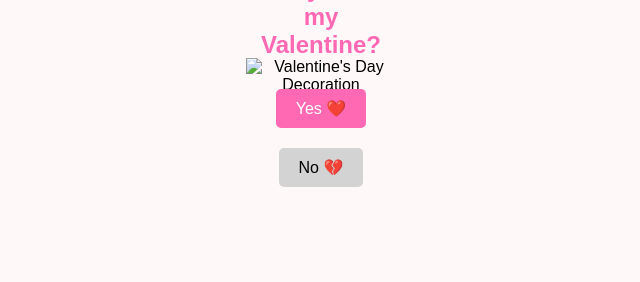
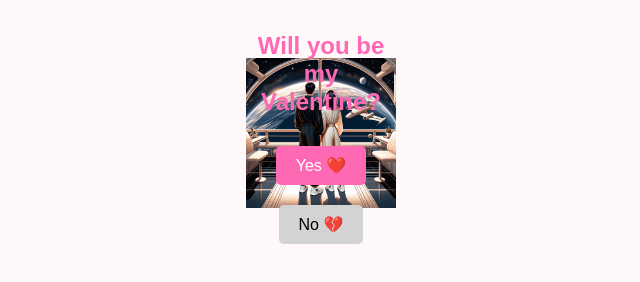
Before and after one commit to bbabecht/BabePaii.github.io, a plain HTML site: page index.html in a window 1280 px wide. Shown: the whole page, without its empty margins (319-959 px from the left). Drawn offline with Linux system fonts and the light colour scheme.

Commit message:
Add files via upload

```diff
--- a/index.html
+++ b/index.html
@@ -53,7 +53,7 @@
 <body>
 
 <div class="valentines-decoration">
-    <img src="YOUR_IMAGE_URL_HERE" alt="Valentine's Day Decoration">
+    <img src="DALL·E 2024-02-13 17.09.39 - Design a romantic scene of the same couple standing on the observation deck of a space station, overlooking a distant planet. The man's outfit is a sl.webp" alt="Valentine's Day Decoration">
     <!-- Repeat the above line for each image, with the correct URL -->
     <div class="asking-text">
         <h2>Will you be my Valentine?</h2>
```
